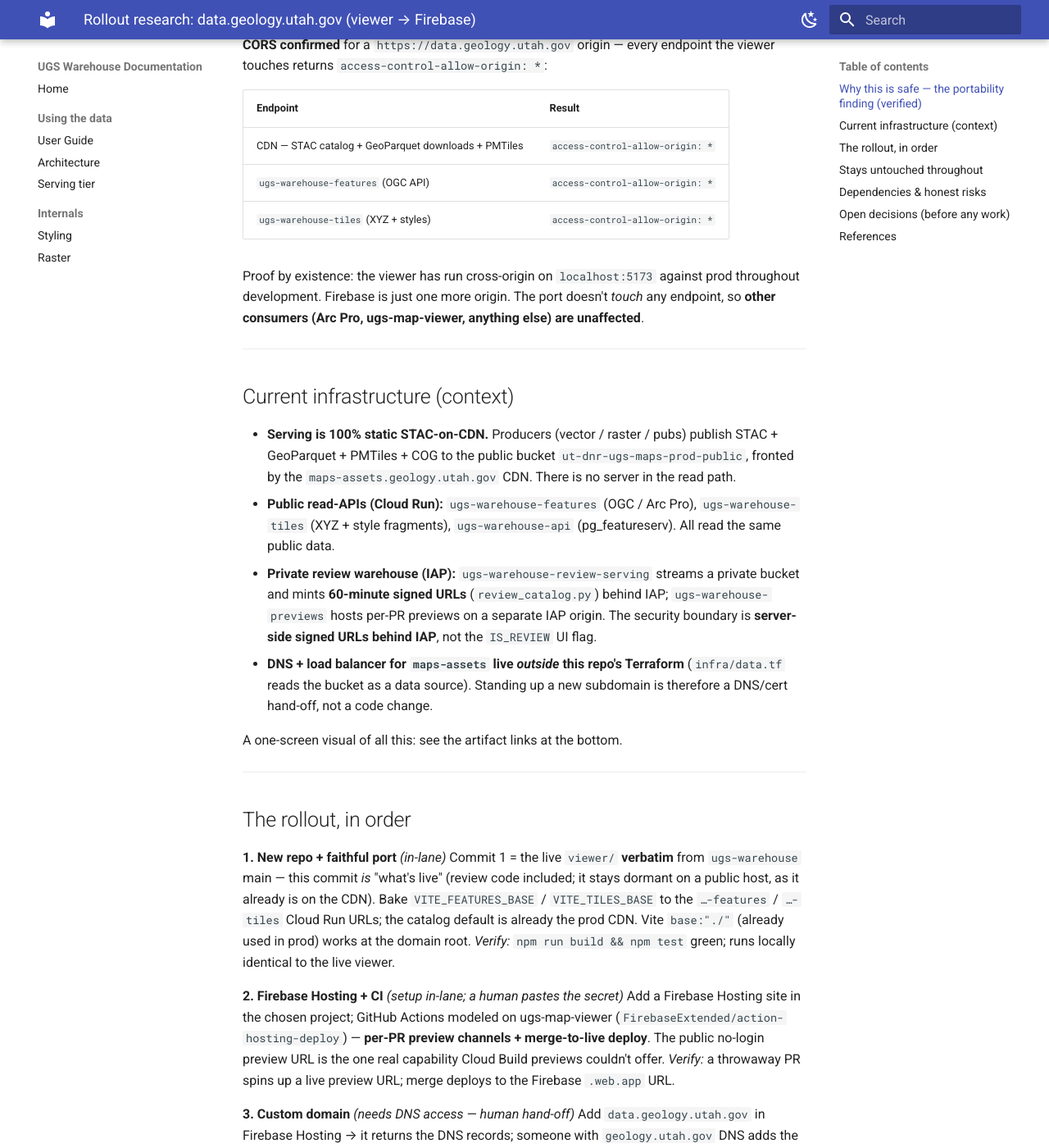
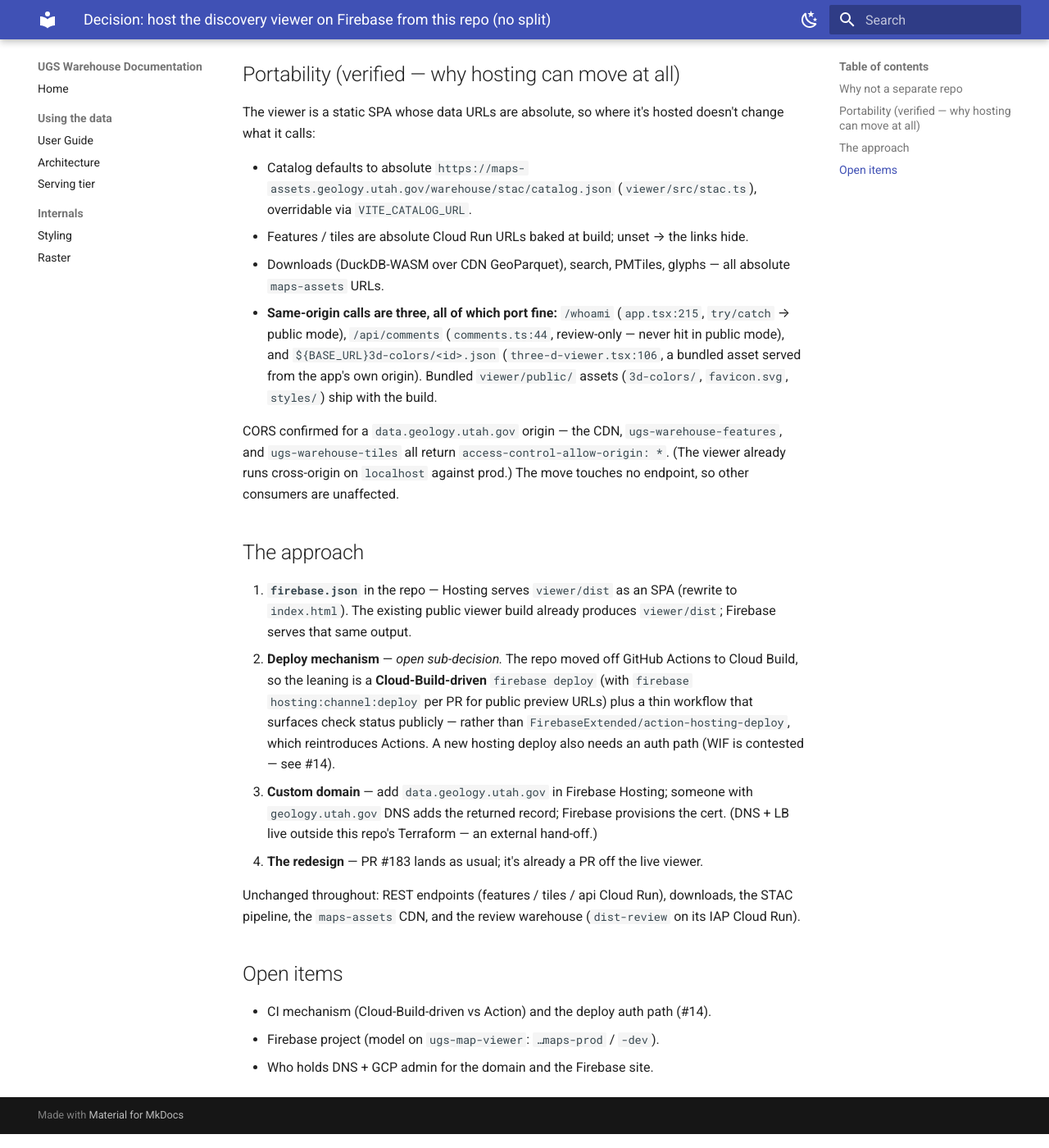
Before and after one commit to UGS-GIO/ugs-warehouse, an MkDocs documentation site: the page built from docs/research/data-geology-rollout.md, in a window 1280 px wide and 1400 px high, scrolled down 829 px. Shown: the whole window at 82% size. Built offline with MkDocs 1.6.1 and Material for MkDocs 9.7.7, drawn with Linux system fonts in a browser that asks for light colours; some of the changed text lies outside the part shown.

Commit message:
docs(research): revise to decision — Firebase from this repo, no split [ALL-5763]

```diff
--- a/docs/research/data-geology-rollout.md
+++ b/docs/research/data-geology-rollout.md
@@ -1,91 +1,41 @@
-# Rollout research: `data.geology.utah.gov` (viewer → Firebase)
+# Decision: host the discovery viewer on Firebase from this repo (no split)
 
-**Status:** draft / research only — **not for merge**. Tracking the plan; no work starts until the open decisions below are confirmed.
+**Status:** decided 2026-08-31. Supersedes the earlier draft that proposed a standalone repo.
 
-**TL;DR:** Lift the **live warehouse viewer** into its own repo, host it on **Firebase**, and land the discovery redesign as a PR on top — so the redesign is *truly a PR off of what's live*. This is a **hosting move, not a rewrite**: no REST endpoint, backend conversion, STAC pipeline, or review-path change. A printout of the plan artifact is alongside this file (`data-geology-rollout.pdf`).
+**TL;DR:** Serve the warehouse viewer on **Firebase Hosting** at **`data.geology.utah.gov`**, deployed from **this repo's existing viewer build** — no separate repo. This buys the one capability Firebase actually adds (public, no-login preview URLs) plus a public custom domain, without splitting the code. Frontend/hosting only: no REST endpoint, backend conversion, STAC pipeline, or review-path change.
 
----
+## Why not a separate repo
 
-## Why this is safe — the portability finding (verified)
+A standalone repo was considered and rejected. Review on this PR surfaced the deciding facts:
 
-The existing viewer is a **static SPA whose every data URL is absolute**, so where it's *hosted* doesn't change what it *calls*:
+- **The review viewer is built from the same tree.** `cloudbuild.yaml:815` builds `dist-review` (the IAP review viewer) from `viewer/` (`npm run build -- --base=/review/viewer/ --outDir dist-review`), served through IAP with the review STAC + signed URLs; `/api/comments` rides that IAP session. IAP can't front Firebase Hosting, so review stays on Cloud Run. A split would therefore force either a **cross-repo review build** (ugs-warehouse building `dist-review` from the other repo at a pinned ref) or **two permanent viewer copies**.
+- **The "PR off what's live" goal doesn't need a split.** The discovery redesign (PR #183) is already a PR against the live viewer in this repo.
+- **The split's costs are self-inflicted.** Drift between two copies, a re-port of #183, and a freeze/retire phase all come from the split, not from Firebase.
 
-- **Catalog** — defaults to the absolute `https://maps-assets.geology.utah.gov/warehouse/stac/catalog.json` (`viewer/src/stac.ts`), build-time overridable via `VITE_CATALOG_URL`. Not same-origin.
-- **Features / Tiles** — absolute Cloud Run URLs baked at build (`VITE_FEATURES_BASE`, `VITE_TILES_BASE`); if unset, the links simply hide (no dead links).
-- **Downloads, search, PMTiles, map glyphs** — all absolute `maps-assets` CDN URLs. Downloads run client-side (DuckDB-WASM over CDN GeoParquet).
-- **Only same-origin call** — `fetch("/whoami")` (`viewer/src/app.tsx`), the review-mode identity probe. It already fails → public mode on any public host (which is exactly why the dev server on `localhost` runs in public mode).
+Deploying Firebase from this repo avoids all of it, and stays reversible: if the discovery app ever becomes its own product, extract it then.
 
-**CORS confirmed** for a `https://data.geology.utah.gov` origin — every endpoint the viewer touches returns `access-control-allow-origin: *`:
+## Portability (verified — why hosting can move at all)
 
-| Endpoint | Result |
-| --- | --- |
-| CDN — STAC catalog + GeoParquet downloads + PMTiles | `access-control-allow-origin: *` |
-| `ugs-warehouse-features` (OGC API) | `access-control-allow-origin: *` |
-| `ugs-warehouse-tiles` (XYZ + styles) | `access-control-allow-origin: *` |
+The viewer is a static SPA whose data URLs are absolute, so where it's hosted doesn't change what it calls:
 
-Proof by existence: the viewer has run cross-origin on `localhost:5173` against prod throughout development. Firebase is just one more origin. The port doesn't *touch* any endpoint, so **other consumers (Arc Pro, ugs-map-viewer, anything else) are unaffected**.
+- Catalog defaults to absolute `https://maps-assets.geology.utah.gov/warehouse/stac/catalog.json` (`viewer/src/stac.ts`), overridable via `VITE_CATALOG_URL`.
+- Features / tiles are absolute Cloud Run URLs baked at build; unset → the links hide.
+- Downloads (DuckDB-WASM over CDN GeoParquet), search, PMTiles, glyphs — all absolute `maps-assets` URLs.
+- **Same-origin calls are three, all of which port fine:** `/whoami` (`app.tsx:215`, `try/catch` → public mode), `/api/comments` (`comments.ts:44`, review-only — never hit in public mode), and `${BASE_URL}3d-colors/<id>.json` (`three-d-viewer.tsx:106`, a bundled asset served from the app's own origin). Bundled `viewer/public/` assets (`3d-colors/`, `favicon.svg`, `styles/`) ship with the build.
 
----
+CORS confirmed for a `data.geology.utah.gov` origin — the CDN, `ugs-warehouse-features`, and `ugs-warehouse-tiles` all return `access-control-allow-origin: *`. (The viewer already runs cross-origin on `localhost` against prod.) The move touches no endpoint, so other consumers are unaffected.
 
-## Current infrastructure (context)
+## The approach
 
-- **Serving is 100% static STAC-on-CDN.** Producers (vector / raster / pubs) publish STAC + GeoParquet + PMTiles + COG to the public bucket `ut-dnr-ugs-maps-prod-public`, fronted by the `maps-assets.geology.utah.gov` CDN. There is no server in the read path.
-- **Public read-APIs (Cloud Run):** `ugs-warehouse-features` (OGC / Arc Pro), `ugs-warehouse-tiles` (XYZ + style fragments), `ugs-warehouse-api` (pg_featureserv). All read the same public data.
-- **Private review warehouse (IAP):** `ugs-warehouse-review-serving` streams a private bucket and mints **60-minute signed URLs** (`review_catalog.py`) behind IAP; `ugs-warehouse-previews` hosts per-PR previews on a separate IAP origin. The security boundary is **server-side signed URLs behind IAP**, not the `IS_REVIEW` UI flag.
-- **DNS + load balancer for `maps-assets` live *outside* this repo's Terraform** (`infra/data.tf` reads the bucket as a data source). Standing up a new subdomain is therefore a DNS/cert hand-off, not a code change.
+1. **`firebase.json`** in the repo — Hosting serves `viewer/dist` as an SPA (rewrite to `index.html`). The existing public viewer build already produces `viewer/dist`; Firebase serves that same output.
+2. **Deploy mechanism** — *open sub-decision.* The repo moved off GitHub Actions to Cloud Build, so the leaning is a **Cloud-Build-driven** `firebase deploy` (with `firebase hosting:channel:deploy` per PR for public preview URLs) plus a thin workflow that surfaces check status publicly — rather than `FirebaseExtended/action-hosting-deploy`, which reintroduces Actions. A new hosting deploy also needs an auth path (WIF is contested — see #14).
+3. **Custom domain** — add `data.geology.utah.gov` in Firebase Hosting; someone with `geology.utah.gov` DNS adds the returned record; Firebase provisions the cert. (DNS + LB live outside this repo's Terraform — an external hand-off.)
+4. **The redesign** — PR #183 lands as usual; it's already a PR off the live viewer.
 
-A one-screen visual of all this: see the artifact links at the bottom.
+Unchanged throughout: REST endpoints (features / tiles / api Cloud Run), downloads, the STAC pipeline, the `maps-assets` CDN, and the review warehouse (`dist-review` on its IAP Cloud Run).
 
----
+## Open items
 
-## The rollout, in order
-
-**1. New repo + faithful port** *(in-lane)*
-Commit 1 = the live `viewer/` **verbatim** from `ugs-warehouse` main — this commit *is* "what's live" (review code included; it stays dormant on a public host, as it already is on the CDN). Bake `VITE_FEATURES_BASE` / `VITE_TILES_BASE` to the `…-features` / `…-tiles` Cloud Run URLs; the catalog default is already the prod CDN. Vite `base:"./"` (already used in prod) works at the domain root.
-*Verify:* `npm run build && npm test` green; runs locally identical to the live viewer.
-
-**2. Firebase Hosting + CI** *(setup in-lane; a human pastes the secret)*
-Add a Firebase Hosting site in the chosen project; GitHub Actions modeled on ugs-map-viewer (`FirebaseExtended/action-hosting-deploy`) — **per-PR preview channels + merge-to-live deploy**. The public no-login preview URL is the one real capability Cloud Build previews couldn't offer.
-*Verify:* a throwaway PR spins up a live preview URL; merge deploys to the Firebase `.web.app` URL.
-
-**3. Custom domain** *(needs DNS access — human hand-off)*
-Add `data.geology.utah.gov` in Firebase Hosting → it returns the DNS records; someone with `geology.utah.gov` DNS adds the record; Firebase auto-provisions the TLS cert.
-
-**4. Redesign lands as PR #1** *(in-lane)*
-The discovery work (currently **PR #183** against this repo) is ported onto the new repo's `main` as a clean, reviewable diff **against the live viewer** — landing, discover split-view, restyled item detail, developers — and ships through the Firebase preview → live flow.
-
-**5. Coexist, then cut over** *(later, on your timeline)*
-The embedded `/warehouse/viewer/` keeps deploying from `ugs-warehouse` — **untouched** throughout. Once the standalone is proven, **freeze** the embedded viewer (so the two don't diverge), then retire it via a small `ugs-warehouse` PR — Clinton-gated, whenever ready.
-
----
-
-## Stays untouched throughout
-
-REST endpoints (features / tiles / api Cloud Run) · downloads (DuckDB-WASM over CDN GeoParquet) · the STAC pipeline · the `maps-assets` CDN · the review warehouse (stays on its IAP Cloud Run) · the `ugs-warehouse` Cloud Build deploy.
-
-## Dependencies & honest risks
-
-- **DNS / GCP admin isn't mine.** Phases 2–3 need someone who can create the Firebase site and add a DNS record — that gates go-live, so line it up early.
-- **Two viewers will drift.** After the port there are two copies; Phase 5 resolves it by freezing the embedded one, but until then a fix must land in whichever is canonical.
-- **Review mode is public-only here.** The public app can't do IAP + signed URLs (by design — review stays on Cloud Run), so the standalone app has no review surface.
-
----
-
-## Open decisions (before any work)
-
-| Decision | Recommendation | Notes |
-| --- | --- | --- |
-| Repo name | `ugs-data-viewer` (under `UGS-GIO`) | alts: `ugs-data-catalog`, `geodata-viewer` |
-| Domain | `data.geology.utah.gov` | public front door; `warehouse.` also possible |
-| Firebase | model on `ugs-map-viewer` | projects `…maps-prod` / `-dev`, new Hosting site, same Action |
-| **Access** | **who holds DNS + GCP admin** | the real gate; may require the Clinton / IT loop-in |
-
-Once confirmed, a dedicated Jira ticket is filed (ticket-first) and we execute phase by phase.
-
----
-
-## References
-
-- Plan artifact (visual): https://claude.ai/code/artifact/23e33eab-71e4-44ec-9a47-f41ac07f09d7 — printout committed as `data-geology-rollout.pdf`
-- Infrastructure map (visual): https://claude.ai/code/artifact/b380450e-8ca1-4fdb-9984-a0a743c100f1
-- The discovery redesign this ports: PR #183 (this repo)
+- CI mechanism (Cloud-Build-driven vs Action) and the deploy auth path (#14).
+- Firebase project (model on `ugs-map-viewer`: `…maps-prod` / `-dev`).
+- Who holds DNS + GCP admin for the domain and the Firebase site.
```
Also changed, not shown: 1 other file.
